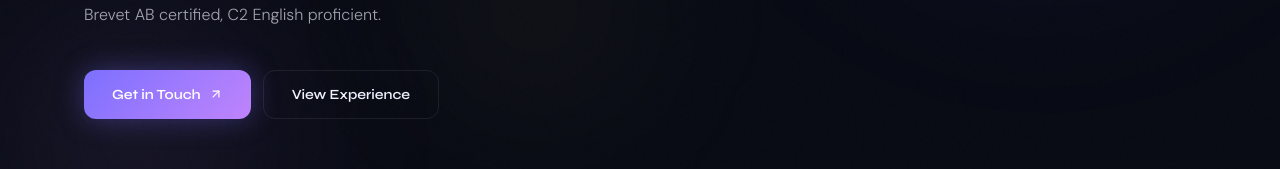
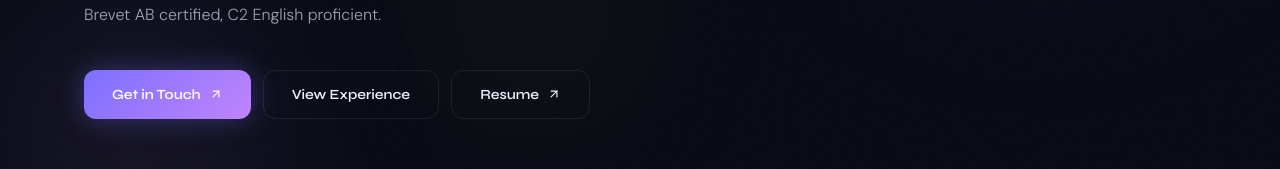
Before and after one commit to ariframaps/nadiamadarina, a Next.js app: page / in a window 1280 px wide. Shown: the part 486-655 px from the top of the page. Built offline with nearby package versions, Linux system fonts and the light colour scheme.

Commit message:
add resume

```diff
--- a/app/page.tsx
+++ b/app/page.tsx
@@ -810,6 +810,15 @@ function Hero() {
 									scrollTo("experience");
 								}}>
 								View Experience
+							</a>
+							<a
+								href="https://docs.google.com/document/d/1i7CJPFIWh5ntpQiJrJ6s_Kxo4LKjnmMX/edit?usp=sharing&ouid=112511912242432371380&rtpof=true&sd=true"
+								className="btn-ghost"
+								onClick={(e) => {
+									e.preventDefault();
+									scrollTo("experience");
+								}}>
+								Resume <ArrowUpRight size={14} />
 							</a>
 						</div>
 
```
